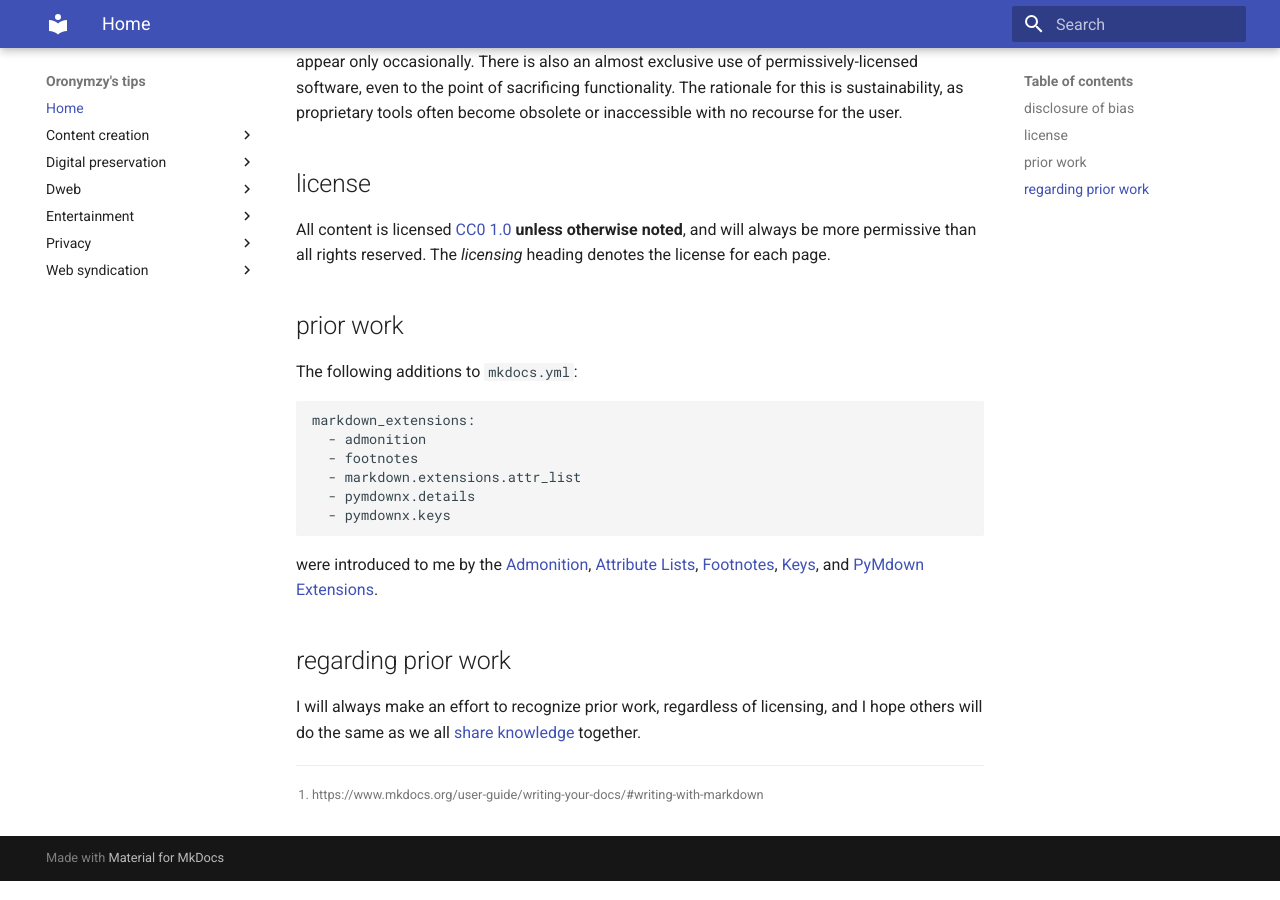
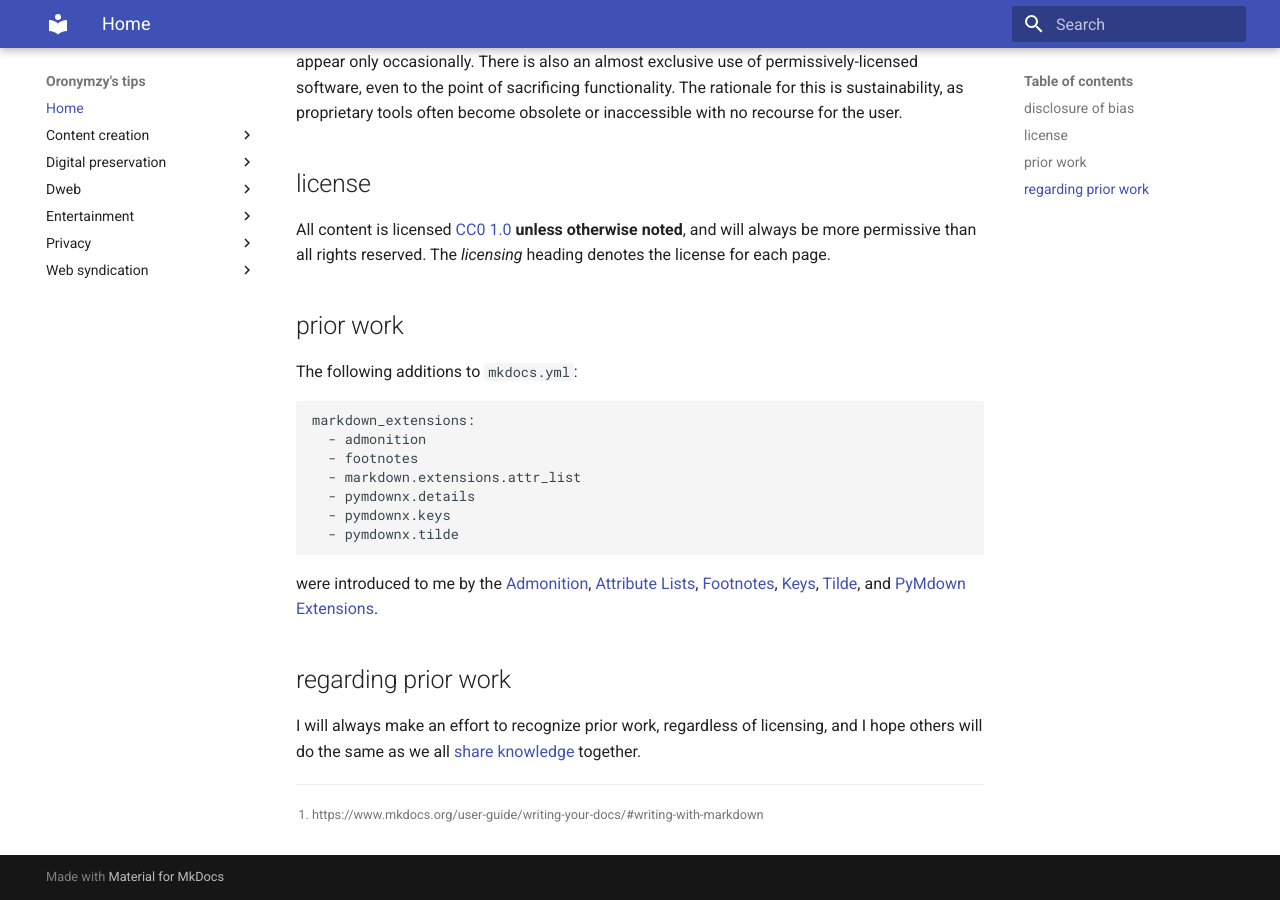
Before and after one commit to oronymzy/tips, an MkDocs documentation site: the page built from docs/README.md, in a window 1280 px wide and 900 px high, scrolled down 598 px. Built offline with MkDocs 1.6.1 and Material for MkDocs 9.7.7, drawn with Linux system fonts in a browser that asks for light colours.

Commit message:
Add tilde extension

````diff
--- a/docs/README.md
+++ b/docs/README.md
@@ -24,9 +24,10 @@ markdown_extensions:
   - markdown.extensions.attr_list
   - pymdownx.details
   - pymdownx.keys
+  - pymdownx.tilde
 ```
 
-were introduced to me by the [Admonition](https://squidfunk.github.io/mkdocs-material/extensions/admonition/#installation), [Attribute Lists](https://python-markdown.github.io/extensions/attr_list/), [Footnotes](https://squidfunk.github.io/mkdocs-material/extensions/footnotes/#installation), [Keys](https://facelessuser.github.io/pymdown-extensions/extensions/keys/), and [PyMdown Extensions](https://squidfunk.github.io/mkdocs-material/extensions/pymdown/#installation).
+were introduced to me by the [Admonition](https://squidfunk.github.io/mkdocs-material/extensions/admonition/#installation), [Attribute Lists](https://python-markdown.github.io/extensions/attr_list/), [Footnotes](https://squidfunk.github.io/mkdocs-material/extensions/footnotes/#installation), [Keys](https://facelessuser.github.io/pymdown-extensions/extensions/keys/), [Tilde](https://facelessuser.github.io/pymdown-extensions/extensions/tilde/), and [PyMdown Extensions](https://squidfunk.github.io/mkdocs-material/extensions/pymdown/#installation).
 
 
 
````
